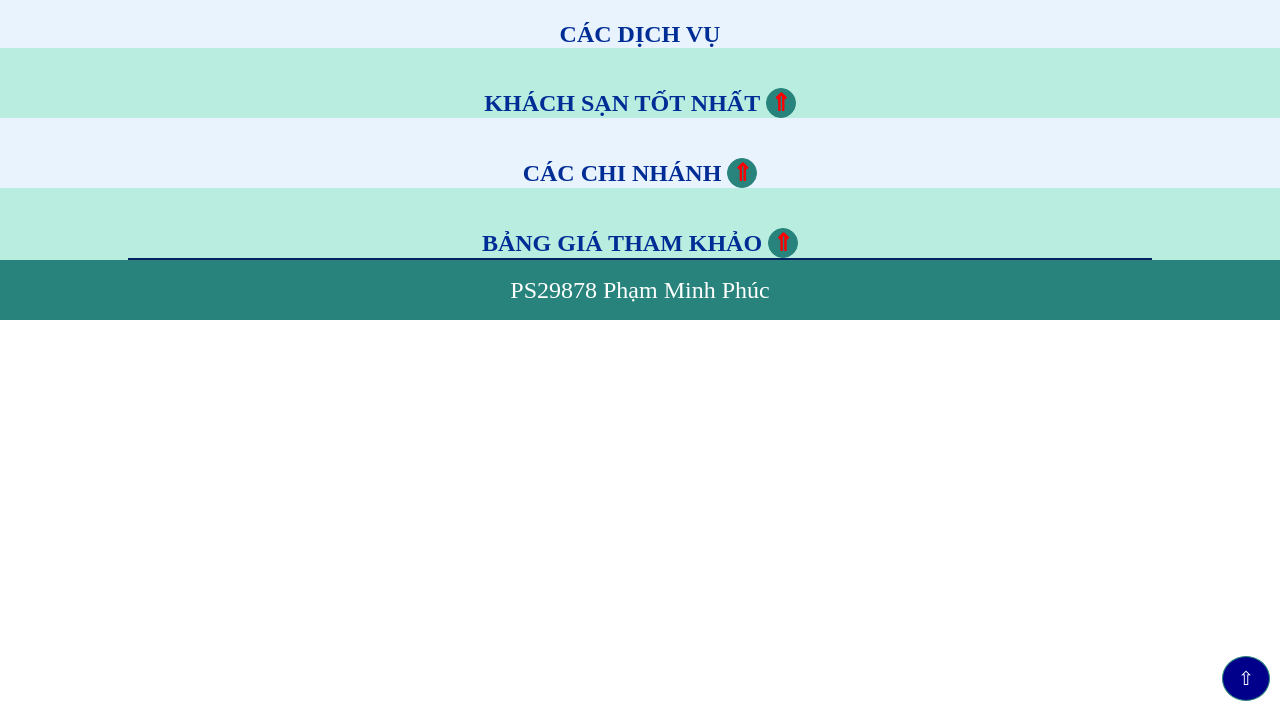
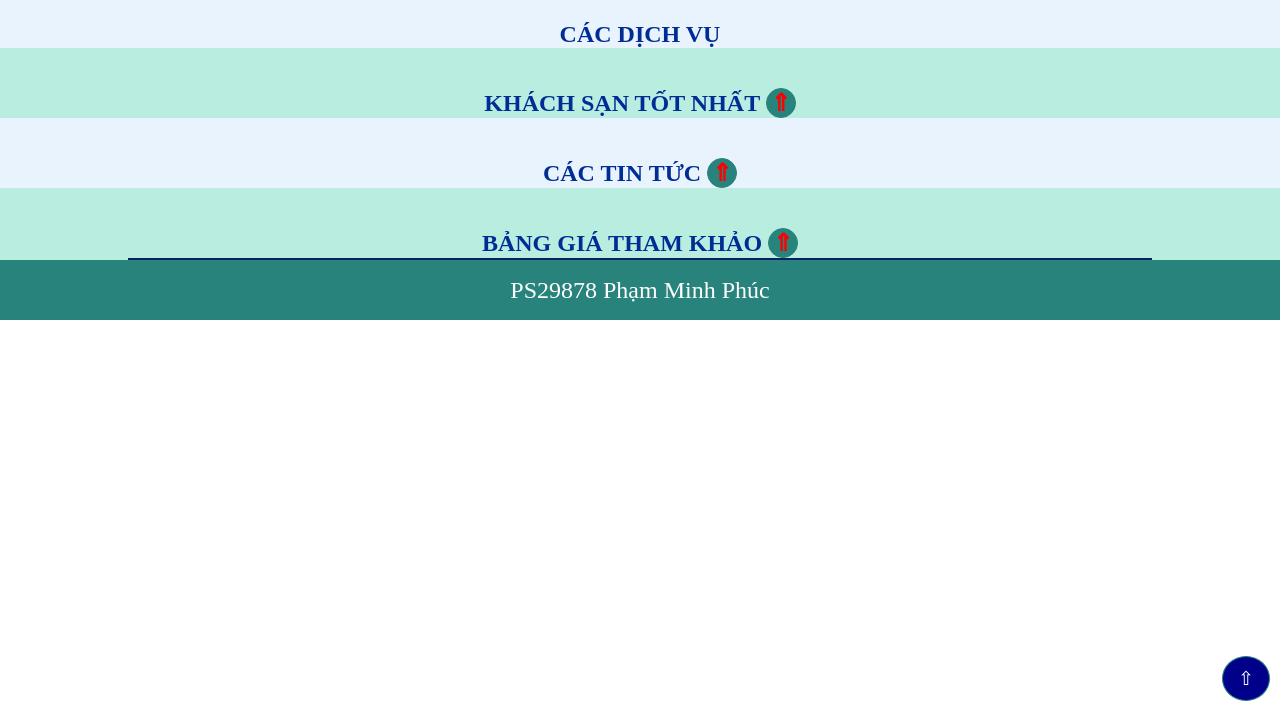
Before and after one commit to PhamMinhPhuc1403/PhucFPT, a plain HTML site: page Buoi5a/Buoi5a/index.html in a window 1280 px wide. Shown: the part 79-800 px from the top of the page. Drawn offline with Linux system fonts and the light colour scheme; no server answers.

Commit message:
Update index.html

```diff
--- a/Buoi5a/Buoi5a/index.html
+++ b/Buoi5a/Buoi5a/index.html
@@ -26,7 +26,7 @@
         <div id="data"></div>
     </section>
     <section id="chi_nhanh">
-        <h2>Các chi nhánh <a href="#top">&#8657;</a></h2>
+        <h2>Các Tin tức  <a href="#top">&#8657;</a></h2>
         <div id="data"></div>
     </section>
     <section id="bang_gia">
```
